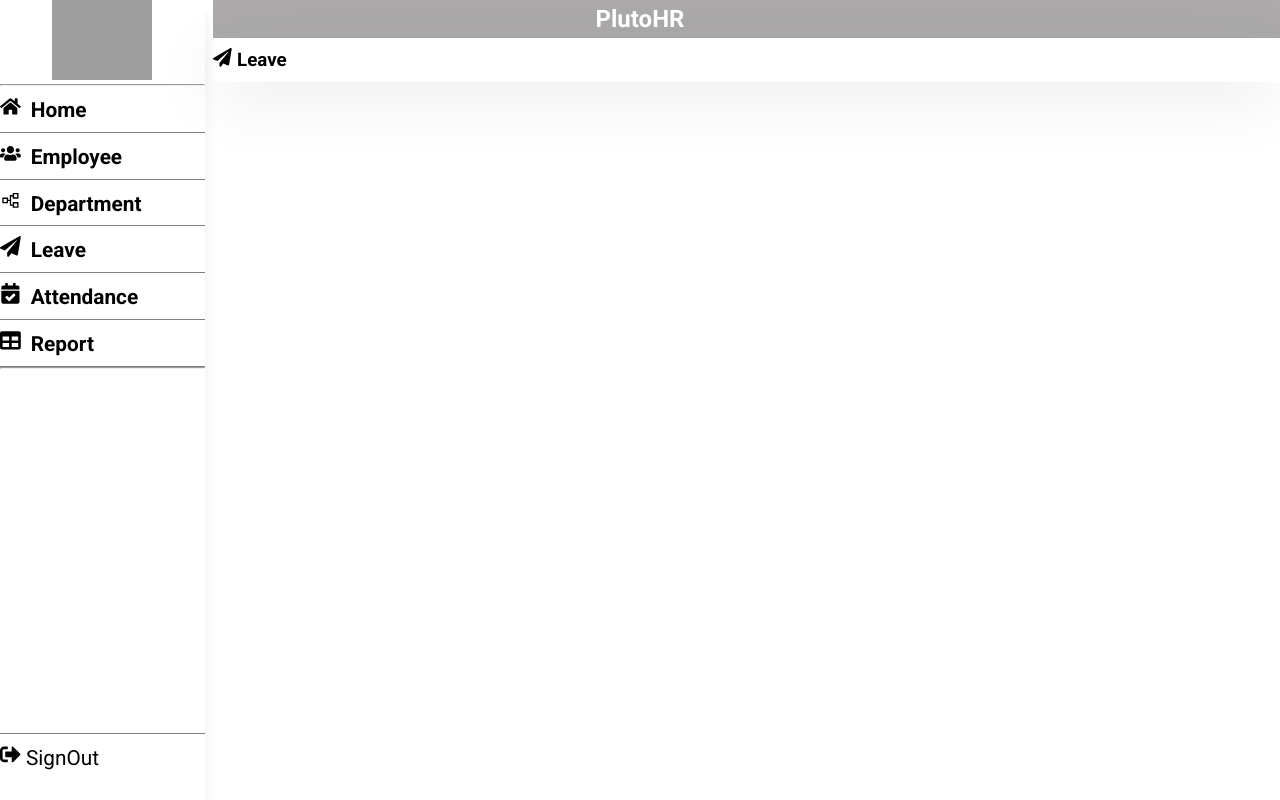
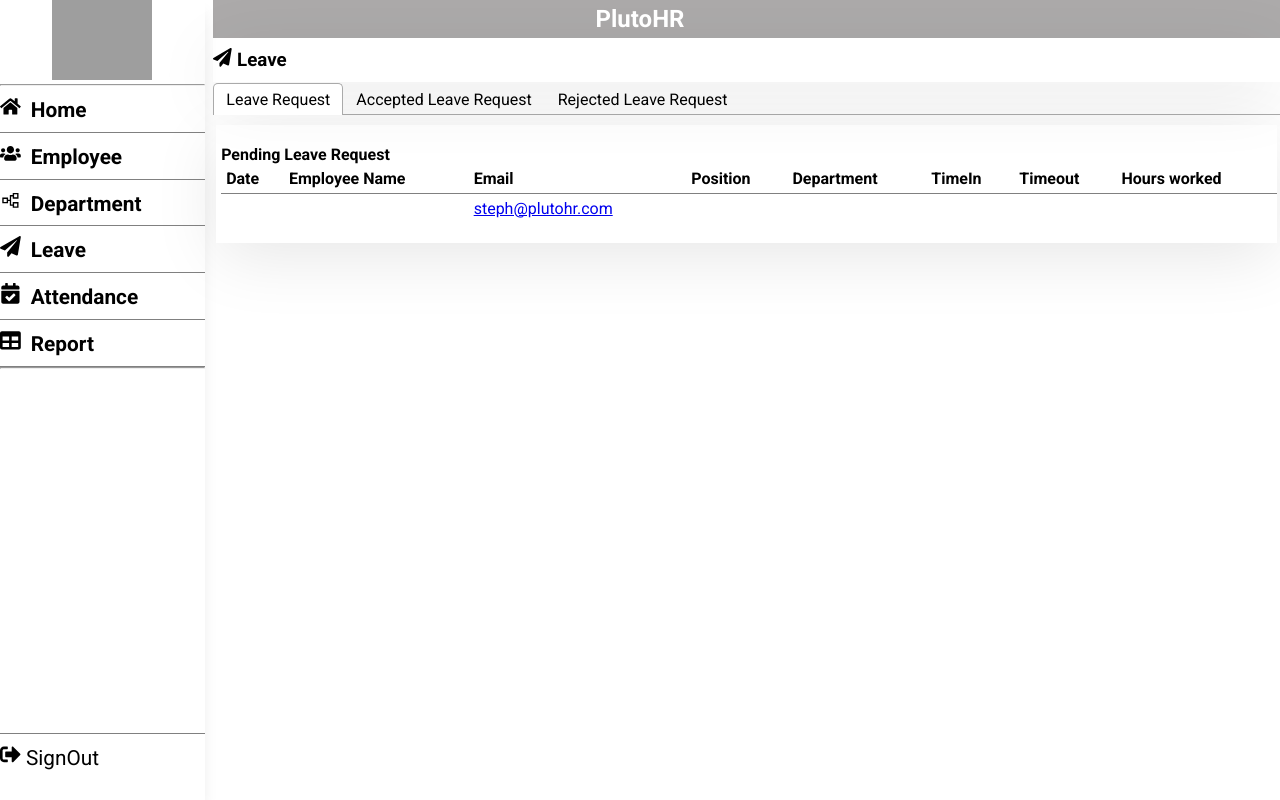
Before and after one commit to martin-creator/PlutoHR, a React (Create React App) app in the folder frontend/: page /leave in a window 1280 px wide. Both pictures are taken after typing "name@example.com", "Sample123" into the empty fields and a click on the button "Submit". Built offline with nearby package versions, Linux system fonts and the light colour scheme; grey boxes are pictures that could not be loaded.

Commit message:
Added leave request, accepted leave and rejected leave tabs

```diff
--- a/frontend/package.json
+++ b/frontend/package.json
@@ -3,6 +3,9 @@
   "version": "0.1.0",
   "private": true,
   "dependencies": {
+    "@emotion/react": "^11.11.4",
+    "@emotion/styled": "^11.11.5",
+    "@mui/material": "^5.15.17",
     "@testing-library/jest-dom": "^5.17.0",
     "@testing-library/react": "^13.4.0",
     "@testing-library/user-event": "^13.5.0",
@@ -13,6 +16,7 @@
     "react-icons": "^5.2.0",
     "react-pro-sidebar": "^1.1.0",
     "react-scripts": "5.0.1",
+    "react-tabs": "^6.0.2",
     "web-vitals": "^2.1.4"
   },
   "scripts": {
--- a/frontend/src/Component/Employee.js
+++ b/frontend/src/Component/Employee.js
@@ -31,6 +31,7 @@ const Employee = () => {
         <span><FaUsers /></span>
         Employee
       </h3>
+
       <div className='employee-details'>
         <div className='employee-buttons'>
           <button
--- a/frontend/src/Component/Leave.js
+++ b/frontend/src/Component/Leave.js
@@ -1,5 +1,7 @@
 import React from 'react'
 import { FaPaperPlane } from 'react-icons/fa'
+import { Tab, Tabs, TabList, TabPanel } from 'react-tabs';
+import 'react-tabs/style/react-tabs.css';
 
 const Leave = () => {
   return (
@@ -8,8 +10,131 @@ const Leave = () => {
         <span><FaPaperPlane /></span>
         Leave
       </h3>
+      <Tabs>
+        <TabList>
+          <Tab>Leave Request</Tab>
+          <Tab>Accepted Leave Request</Tab>
+          <Tab>Rejected Leave Request</Tab>
+        </TabList>
+
+        <TabPanel>
+          <LeaveRequest />
+        </TabPanel>
+        <TabPanel>
+          <AcceptedLeaveRequest />
+        </TabPanel>
+        <TabPanel>
+          <RejectedLeaveRequest />
+        </TabPanel>
+      </Tabs>
     </div>
   )
 }
 
 export default Leave
+
+//Pending Leave Request component
+function LeaveRequest() {
+  return (
+    <div className='attendance-display'>
+      <h4>Pending Leave Request</h4>
+      <table>
+        <thead>
+          <tr>
+            <th>Date</th>
+            <th>Employee Name</th>
+            <th>Email</th>
+            <th>Position</th>
+            <th>Department</th>
+            <th>TimeIn</th>
+            <th>Timeout</th>
+            <th>Hours worked</th>
+          </tr>
+        </thead>
+        <tbody>
+          <tr>
+            <td></td>
+            <td></td>
+            <td><a href={`mailto: steph@plutohr.com`}>steph@plutohr.com</a></td>
+            <td></td>
+            <td></td>
+            <td></td>
+            <td></td>
+            <td></td>
+          </tr>
+        </tbody>
+      </table>
+    </div>
+  )
+}
+
+//Accepted leave component
+
+function AcceptedLeaveRequest() {
+  return (
+    <div className='attendance-display'>
+      <h4>Accepted Leave Request</h4>
+      <table>
+        <thead>
+          <tr>
+            <th>Date</th>
+            <th>Employee Name</th>
+            <th>Email</th>
+            <th>Position</th>
+            <th>Department</th>
+            <th>TimeIn</th>
+            <th>Timeout</th>
+            <th>Hours worked</th>
+          </tr>
+        </thead>
+        <tbody>
+          <tr>
+            <td></td>
+            <td></td>
+            <td><a href={`mailto: steph@plutohr.com`}>steph@plutohr.com</a></td>
+            <td></td>
+            <td></td>
+            <td></td>
+            <td></td>
+            <td></td>
+          </tr>
+        </tbody>
+      </table>
+    </div>
+  )
+}
+
+//Rejected leave component
+function RejectedLeaveRequest() {
+  return (
+    <div className='attendance-display'>
+      <h4>Rejected Leave Request</h4>
+      <table>
+        <thead>
+          <tr>
+            <th>Date</th>
+            <th>Employee Name</th>
+            <th>Email</th>
+            <th>Position</th>
+            <th>Department</th>
+            <th>TimeIn</th>
+            <th>Timeout</th>
+            <th>Hours worked</th>
+          </tr>
+        </thead>
+        <tbody>
+          <tr>
+            <td></td>
+            <td></td>
+            <td><a href={`mailto: steph@plutohr.com`}>steph@plutohr.com</a></td>
+            <td></td>
+            <td></td>
+            <td></td>
+            <td></td>
+            <td></td>
+          </tr>
+        </tbody>
+      </table>
+    </div>
+  )
+}
```
Also changed, not shown: 1 other file (tests, documents, lock files or other folders).
